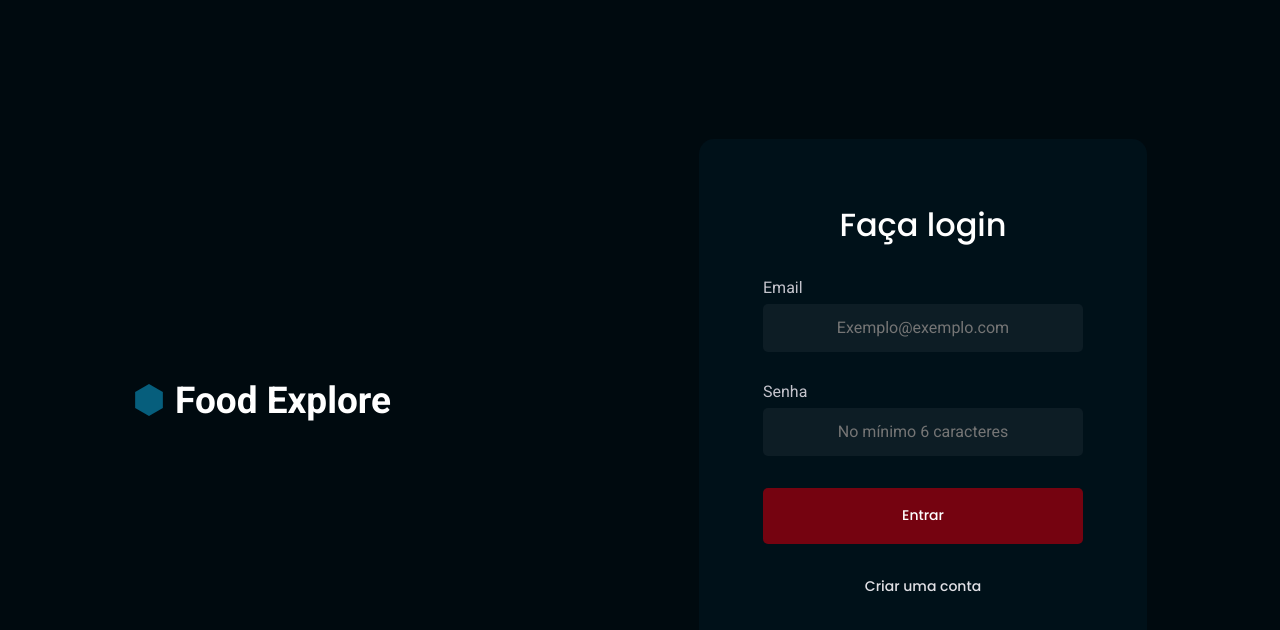
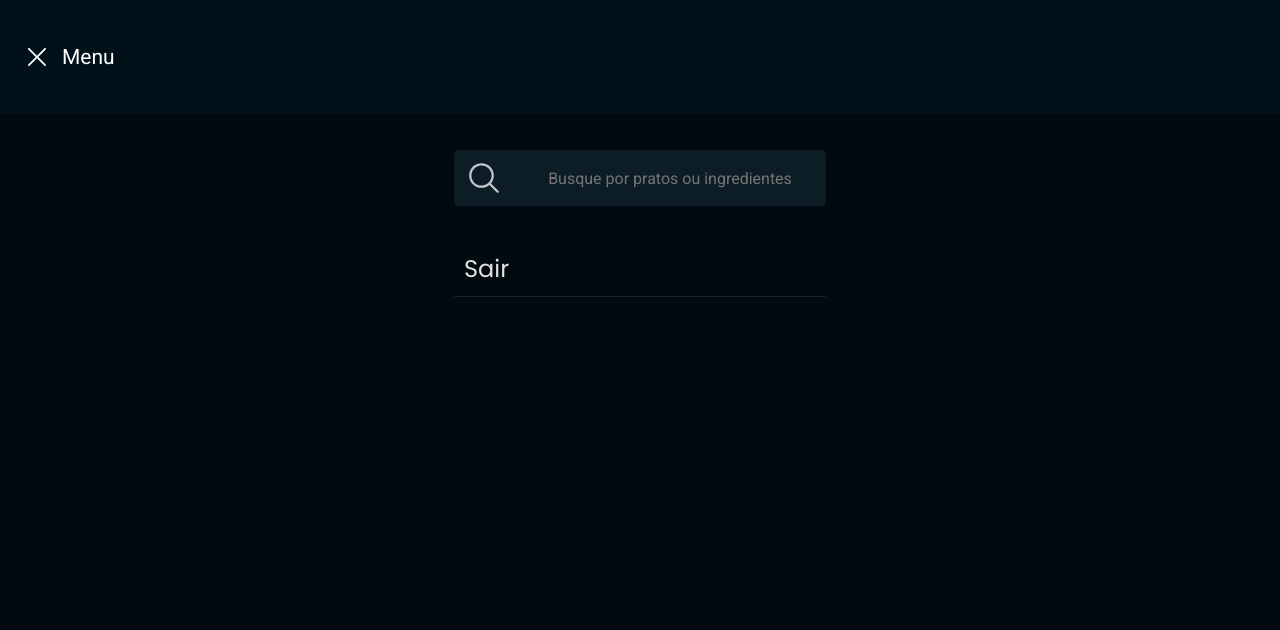
Before and after one commit to Patrick-Cabelin/projeto-explore-food-frontend, a React (Vite) app: page / in a window 1280 px wide. Shown: the top 630 px of the page. Built offline with nearby package versions, Linux system fonts and the light colour scheme.

Commit message:
Modal menu creat

```diff
--- a/src/assets/components/Input/style.js
+++ b/src/assets/components/Input/style.js
@@ -34,7 +34,13 @@ const Container = styled.div`
       &:focus{
         outline: .1rem solid ${({ theme }) => theme.COLORS.LIGHT_500};
       }
+
   }
+
+  svg{
+    margin: 1.2rem 1.4rem;
+  }
+
   @media (min-width: 769px) {
     display: flex;
     align-items: center;
--- /dev/null
+++ b/src/assets/components/Menu/Index.jsx
@@ -0,0 +1,26 @@
+import { Container, Header, Navigate } from './style'
+
+import { Icons } from '../../image/Icons'
+import { Input } from '../../components/Input'
+
+function Menu(){
+    const { Close, Search } = Icons()
+    return(
+        <Container>
+            <Header>
+                <div>
+                    <Close/>
+                    <span>Menu</span>
+                </div>
+            </Header>
+
+            <Navigate>
+                <Input icon={Search} placeholder='Busque por pratos ou ingredientes'/>
+                <span>Sair</span>
+            </Navigate>
+        </Container>
+    )
+}
+
+
+export {Menu}
--- /dev/null
+++ b/src/assets/components/Menu/style.js
@@ -0,0 +1,50 @@
+import { styled }  from 'styled-components'
+
+const Container = styled.div`
+    width: 100%;
+    height: 100vh;
+`
+const Header= styled.div`
+    width: 100%;
+    height: 11.4rem;
+    background: ${({theme})=> theme.COLORS.DARK_700};
+
+    display: flex;
+    align-items: center;
+    padding: 2.8rem;
+    margin-bottom: 3.6rem;
+
+    div{
+        display: flex;
+        gap: 1.6rem;
+        >span{
+            color: ${({theme})=> theme.COLORS.LIGHT_100};
+            font: ${({theme})=> theme.FONTS.ROBOTO_SMALL_REGULAR};
+            font-size: 2.1rem;
+
+        }
+    }
+`
+
+const Navigate= styled.div`
+    width: 37.2rem;
+    height: 67.7rem;
+    margin: auto;
+
+    display: flex;
+    flex-direction: column;
+    align-items: flex-start;
+    gap: 3.6rem;
+
+    > span{
+        padding: 1rem;
+        width: 100%;
+        color: ${({theme})=> theme.COLORS.LIGHT_300};;
+        font: 300 2.4rem/140% "Poppins", sans-serif;
+        border-bottom: .1rem solid ${({theme})=> theme.COLORS.DARK_1000};
+    }
+
+`
+
+
+export {Container, Header, Navigate}
--- a/src/assets/image/Icons.jsx
+++ b/src/assets/image/Icons.jsx
@@ -48,6 +48,7 @@ function Icons(){
             </Container>
         )
     }
+
     function Logo({onClick}){
         return(
             <Container onClick={onClick}>
@@ -57,11 +58,24 @@ function Icons(){
             </Container>
         )
     }
+
     function Search(){
         return(
             <Container>
                 <svg width="32" height="32" viewBox="0 0 21 20" fill="none" xmlns="http://www.w3.org/2000/svg">
                     <path fillRule="evenodd" clipRule="evenodd" d="M4.35585 1.61739C5.69012 0.725854 7.2588 0.25 8.86352 0.25H8.86357C11.0154 0.250137 13.079 1.105 14.6006 2.62655C16.1221 4.14811 16.977 6.21174 16.9771 8.36355V8.36359C16.9771 9.96831 16.5013 11.537 15.6097 12.8713C15.4533 13.1054 15.2852 13.3305 15.1065 13.5459L20.0303 18.4697C20.3231 18.7626 20.3231 19.2374 20.0303 19.5303C19.7374 19.8232 19.2625 19.8232 18.9696 19.5303L14.0458 14.6065C13.4234 15.1232 12.7239 15.5467 11.9685 15.8596C10.4859 16.4737 8.85452 16.6344 7.28063 16.3213C5.70675 16.0082 4.26105 15.2355 3.12634 14.1008C1.99163 12.9661 1.21889 11.5204 0.905824 9.94648C0.592759 8.37259 0.753435 6.74122 1.36753 5.25866C1.98163 3.77609 3.02157 2.50892 4.35585 1.61739ZM8.86347 1.75C7.55544 1.75001 6.27679 2.13789 5.1892 2.86459C4.1016 3.5913 3.25392 4.6242 2.75335 5.83268C2.25279 7.04116 2.12182 8.37093 2.377 9.65384C2.63219 10.9368 3.26207 12.1152 4.187 13.0401C5.11193 13.965 6.29036 14.5949 7.57327 14.8501C8.85618 15.1053 10.186 14.9743 11.3944 14.4738C12.6029 13.9732 13.6358 13.1255 14.3625 12.0379C15.0892 10.9503 15.4771 9.67167 15.4771 8.36364M8.86352 1.75C10.6175 1.75012 12.2996 2.44695 13.5399 3.68721C14.7802 4.92748 15.477 6.6096 15.4771 8.36359" fill="#C4C4CC"/>
+                </svg>
+
+            </Container>
+        )
+    }
+
+    function Close({onClick}){
+
+        return(
+            <Container onClick={onClick}>
+                <svg width="18" height="18" viewBox="0 0 18 18" fill="none" xmlns="http://www.w3.org/2000/svg">
+                    <path fillRule="evenodd" clipRule="evenodd" d="M0.263604 0.263604C0.615076 -0.087868 1.18492 -0.087868 1.5364 0.263604L9 7.72721L16.4636 0.263604C16.8151 -0.087868 17.3849 -0.087868 17.7364 0.263604C18.0879 0.615076 18.0879 1.18492 17.7364 1.5364L10.2728 9L17.7364 16.4636C18.0879 16.8151 18.0879 17.3849 17.7364 17.7364C17.3849 18.0879 16.8151 18.0879 16.4636 17.7364L9 10.2728L1.5364 17.7364C1.18492 18.0879 0.615076 18.0879 0.263604 17.7364C-0.087868 17.3849 -0.087868 16.8151 0.263604 16.4636L7.72721 9L0.263604 1.5364C-0.087868 1.18492 -0.087868 0.615076 0.263604 0.263604Z" fill="white"/>
                 </svg>
 
             </Container>
@@ -73,7 +87,8 @@ function Icons(){
         Receipt,
         SignOut,
         Logo,
-        Search
+        Search,
+        Close
     }
 }
 
--- /dev/null
+++ b/src/assets/pages/Home/Index.jsx
@@ -0,0 +1,15 @@
+import { Container } from './style'
+
+import { Menu } from '../../components/Menu/Index'
+
+function Home(){
+
+    return(
+        <Container>
+            <Menu/>
+        </Container>
+    )
+}
+
+
+export {Home}
--- /dev/null
+++ b/src/assets/pages/Home/style.js
@@ -0,0 +1,6 @@
+import { styled }  from 'styled-components'
+
+const Container = styled.div``
+
+
+export {Container}
--- /dev/null
+++ b/src/assets/pages/MoviePreview/Index.jsx
@@ -0,0 +1,13 @@
+import { Container } from './style'
+
+function MoviePreview(){
+
+    return(
+        <Container>
+
+        </Container>
+    )
+}
+
+
+export {MoviePreview}
--- /dev/null
+++ b/src/assets/pages/MoviePreview/style.js
@@ -0,0 +1,6 @@
+import { styled }  from 'styled-components'
+
+const Container = styled.div``
+
+
+export {Container}
--- /dev/null
+++ b/src/assets/pages/NewMovie/Index.jsx
@@ -0,0 +1,13 @@
+import { Container } from './style'
+
+function NewMovie(){
+
+    return(
+        <Container>
+
+        </Container>
+    )
+}
+
+
+export {NewMovie}
--- /dev/null
+++ b/src/assets/pages/NewMovie/style.js
@@ -0,0 +1,6 @@
+import { styled }  from 'styled-components'
+
+const Container = styled.div``
+
+
+export {Container}
--- a/src/routes/index.jsx
+++ b/src/routes/index.jsx
@@ -1,12 +1,12 @@
 import { BrowserRouter } from "react-router-dom";
-// import { AppRoutes } from "./app.routes";
-import { AuthRoutes } from "./auth.routes";
+import { AppRoutes } from "./app.routes";
+// import { AuthRoutes } from "./auth.routes";
 
 
 function Routes(){
    return (
     <BrowserRouter>
-        <AuthRoutes/>
+        <AppRoutes/>
     </BrowserRouter>
  )
 
```
Also changed, not shown: src/routes/app.routes.jsx (+5 -9 lines), 2 other files (tests, documents, lock files or other folders).
